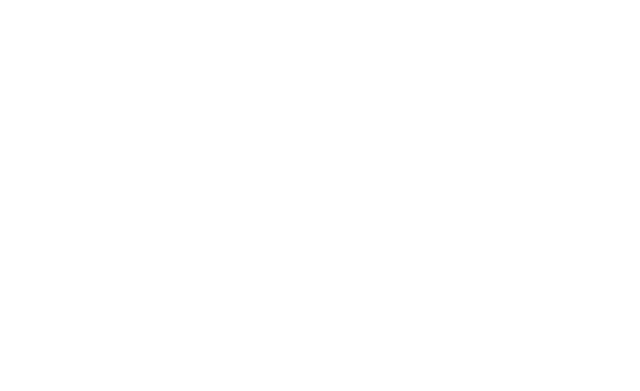
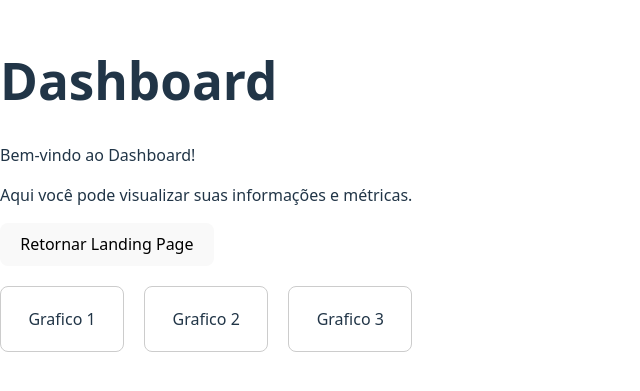
Before and after one commit to TriPixelDevv/digital-twin, a React (Vite) app in the folder front-end/digital-twin/: page /dashboard in a window 1280 px wide. Before the commit this address had no page. Shown: the part 215-606 px from the top of the page, without its empty margins (0-640 px from the left). Built offline with nearby package versions, Linux system fonts and the light colour scheme.

Commit message:
Criação da página do dashboard

```diff
--- a/front-end/digital-twin/src/App.jsx
+++ b/front-end/digital-twin/src/App.jsx
@@ -2,6 +2,7 @@
 import LoginPage from './pages/LoginPage/LoginPage.jsx'
 import RegisterPage from './pages/RegisterPage/RegisterPage.jsx'
 import LandingPage from './pages/LandingPage/LandingPage.tsx'
+import DashBoard from './pages/DashBoard/DashBoard.tsx'
 
 function App() {
   return (
@@ -11,6 +12,7 @@
         <Route path="/login" element={<LoginPage />} />
         <Route path="/register" element={<RegisterPage />} />
         <Route path="/landing-page" element={<LandingPage />} />
+        <Route path="/dashboard" element={<DashBoard />} />
       </Routes>
     </Router>
   )
--- /dev/null
+++ b/front-end/digital-twin/src/pages/DashBoard/DashBoard.tsx
@@ -0,0 +1,27 @@
+import { useNavigate } from "react-router";
+
+export default function DashBoard() {
+    const navigate = useNavigate()
+
+function handleLp() {
+    navigate('/landing-page')
+}
+    return <>
+        <h1>Dashboard</h1>
+        <p>Bem-vindo ao Dashboard!</p>
+        <p>Aqui você pode visualizar suas informações e métricas.</p>
+        <button onClick={handleLp}>Retornar Landing Page</button>
+
+        <section style={{ display: 'grid', gridTemplateColumns: 'repeat(3, 1fr)', gap: '20px', marginTop: '20px' }}>
+            <div  style={{ border: '1px solid #ccc', padding: '20px', borderRadius: '8px', textAlign: 'center' }}>
+                Grafico 1
+            </div>
+            <div style={{ border: '1px solid #ccc', padding: '20px', borderRadius: '8px', textAlign: 'center' }}>
+                Grafico 2
+            </div>
+            <div style={{ border: '1px solid #ccc', padding: '20px', borderRadius: '8px', textAlign: 'center' }}>
+                Grafico 3
+            </div>
+        </section>
+    </>
+}
```
